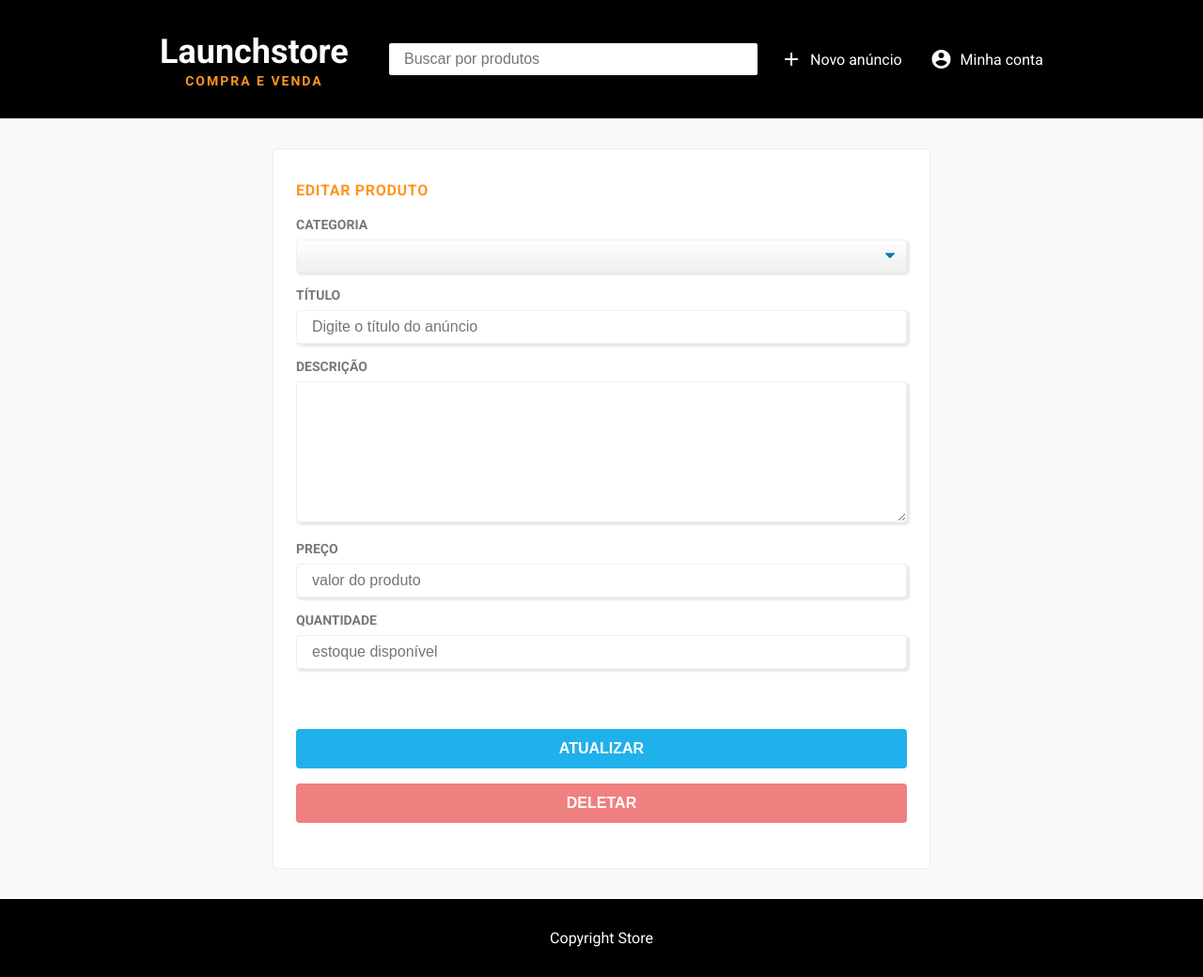
After one commit to jgbotelho3/store, a Node server app: template src/app/views/products/edit.njk in a window 1280 px wide. The commit adds this page. Shown: the whole page at 94% size. Run offline with Node 20, Linux system fonts and the light colour scheme; the template is opened without the code that fills it, so the values that code supplies are empty.

Commit message:
update and delete completed

```diff
--- a/public/style.css
+++ b/public/style.css
@@ -2,7 +2,7 @@
 
 :root {
   --primary-color: #fd951f;
-  --secondary-color: #7fcceb;
+  --secondary-color: #1fb1eb;
 }
 * {
   margin: 0;
@@ -49,6 +49,21 @@ body {
 
 .button:hover{
   background-color: #c56a03;
+}
+
+.button.edit{
+  background-color: var(--secondary-color);
+}
+.button.edit:hover{
+  background-color: #062f3f96;
+}
+
+.button.delete{
+  background-color: lightcoral;
+}
+
+.button.delete:hover{
+  background-color: rgb(235, 81, 81);
 }
 
 /*===Header===*/
@@ -142,6 +157,10 @@ section.form .header h3 {
   margin-bottom: 16px;
 }
 
+form .fields{
+  margin-bottom: 64px;
+}
+
 form .item {
   margin-bottom: 16px;
 }
@@ -185,6 +204,15 @@ form .item textarea{
   min-height: 150px;
 }
 
-form .fields{
-  margin-bottom: 64px;
+form .item span{
+  padding:8px 16px;
+  background-color: var(--primary-color);
+  border-radius: 8px;
+  color: #fff;
+  margin-right: 4px;
+  margin-top: 8px;
+  display: inline-block;
+  text-transform: uppercase;
+  font-size: 14px;
+  align-self: center;
 }
--- /dev/null
+++ b/src/app/views/products/edit.njk
@@ -0,0 +1,37 @@
+{% extends 'layout.njk' %}
+
+{% block content %}
+
+  <section class="container form">
+    <form method="POST" action="/products?_method=PUT">
+
+      <div class="header">
+        <h3>Editar produto</h3>
+      </div>
+
+      <div class="fields">
+      {% if error %}
+        <div>{{error}}</div>
+      {%endif%}
+        {% include 'products/fields.njk' %}
+        <input type="hidden" name="id" value="{{product.id}}">
+      </div>
+      <button class="button edit" type="submit">Atualizar</button>
+    </form>
+
+    <form id="form-delete" action="/products?_method=DELETE" method="POST">
+      <input type="hidden" name="id" value="{{product.id}}">
+      <button class="button delete" type="submit">Deletar</button>
+    </form>
+  </section>
+
+  <script>
+    const formDelete = document.querySelector('#form-delete')
+    formDelete.addEventListener('click', e =>{
+      const confirmation = confirm('Tem certeza que deseja deletar?')
+      if(!confirmation){
+        e.preventDefault()
+      }
+    })
+  </script>
+{% endblock content %}
--- a/src/app/views/products/fields.njk
+++ b/src/app/views/products/fields.njk
@@ -32,7 +32,7 @@
   <div>Preço</div>
   <div>
     <input type="text" name="price" placeholder="valor do produto"
-    onkeydown="Mask.apply(this, 'formatBRL')">
+    onkeydown="Mask.apply(this, 'formatBRL')" value="{{product.price}}">
   </div>
   {% if product.old_price %}
     <input type="hidden" name="old_price" value="{{product.old_price}}">
@@ -48,7 +48,7 @@
   </div>
 </div>
 
-{% if product.status%}
+{% if (product.status == '1') or (product.status == '0')  %}
 <div class="item">
   <div>Disponível</div>
   <div>
--- a/src/route/routes.js
+++ b/src/route/routes.js
@@ -7,7 +7,10 @@ routes.get('/', (req, res) => {
 })
 
 routes.get('/products/create', ProductController.create)
+routes.get('/products/:id/edit', ProductController.edit)
 routes.post('/products', ProductController.post)
+routes.put('/products', ProductController.put)
+routes.delete('/products', ProductController.delete)
 
 
 routes.get('/ads/create', (req, res) => {
```
Also changed, not shown: src/app/controllers/ProductController.js (+52 -2 lines), src/app/models/Product.js (+40 -0 lines), src/lib/utils.js (renamed from src/Utils/utils.js, +7 -0 lines), 1 other file.
